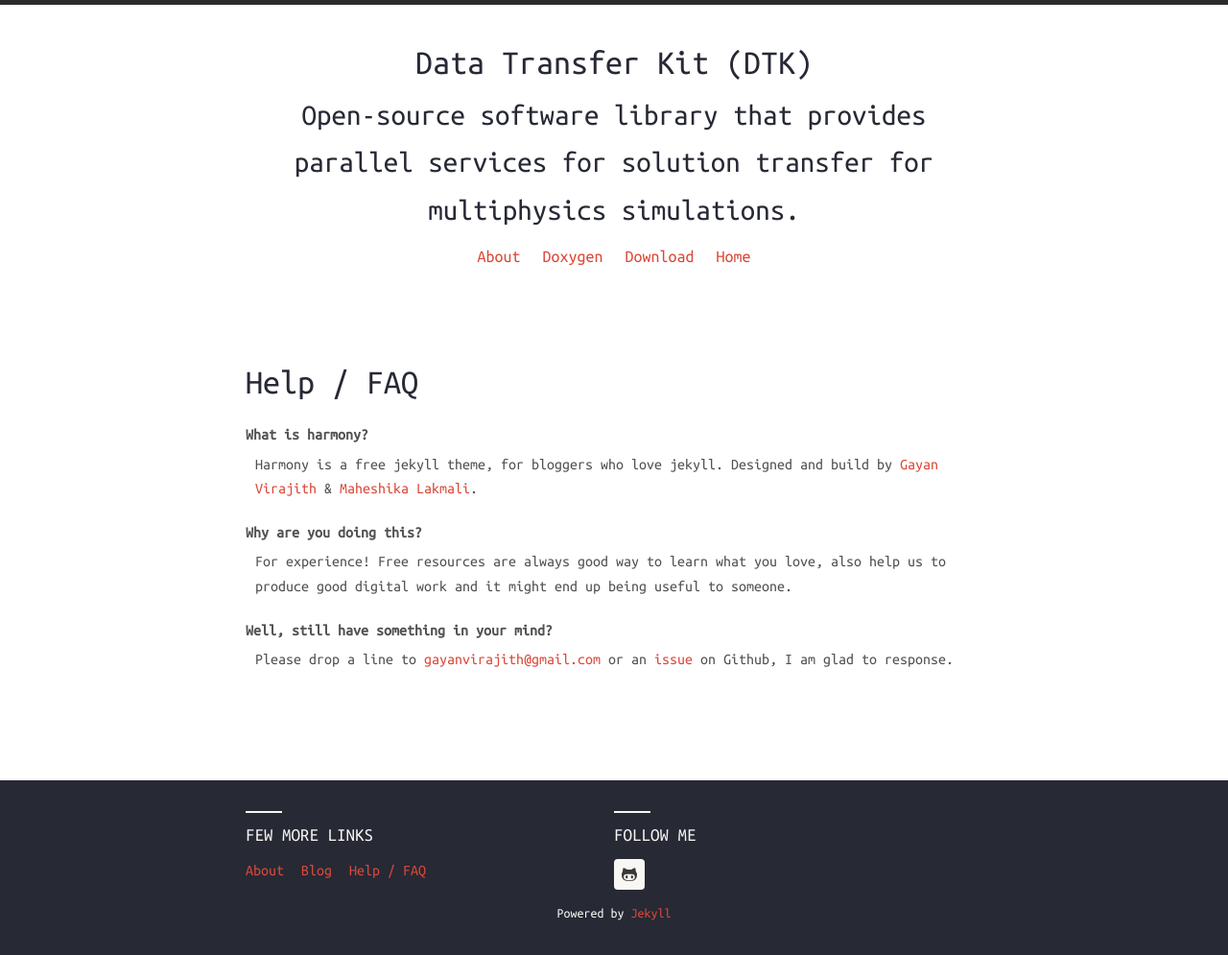
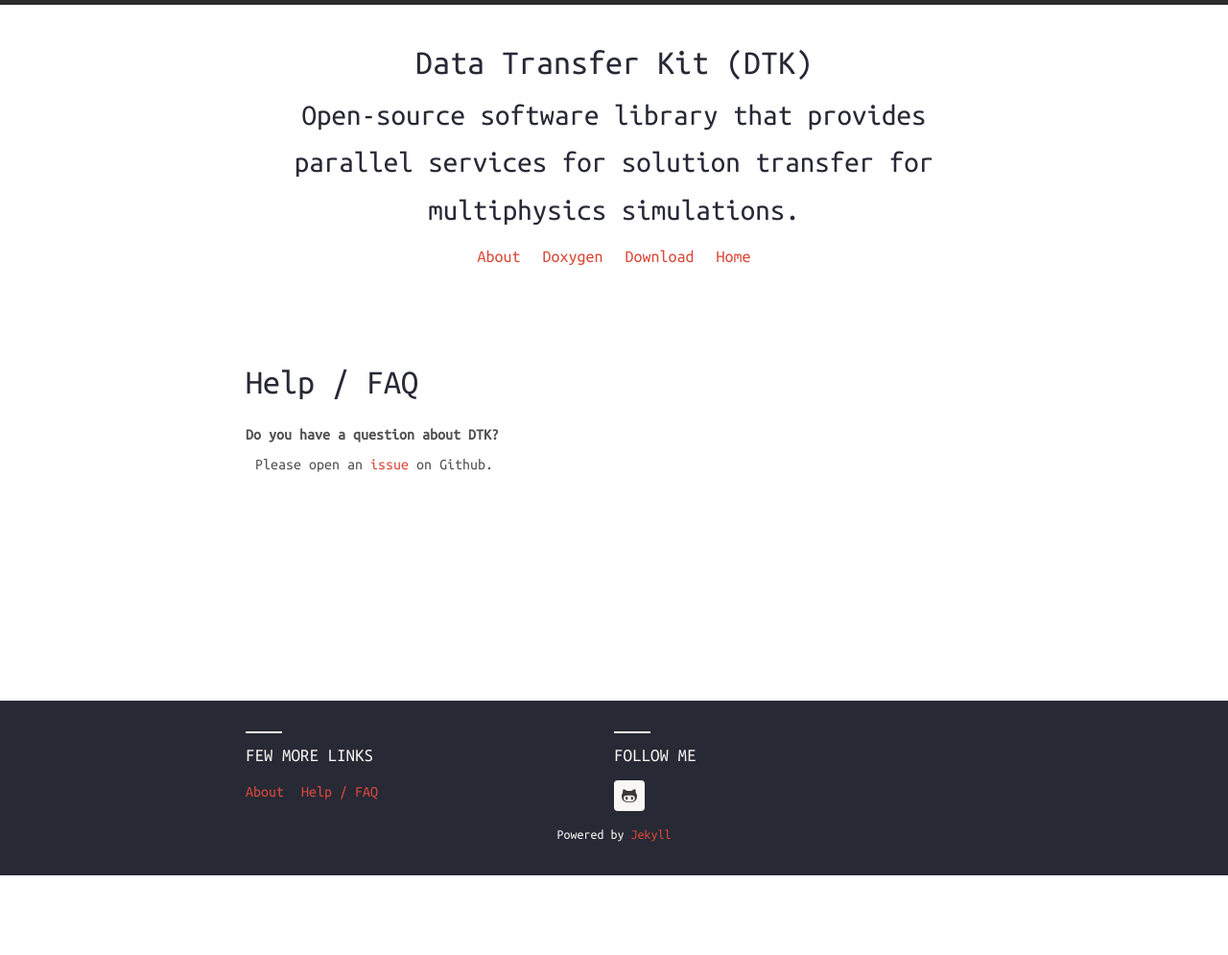
Before and after one commit to Rombur/jekyll, a Jekyll site: the page built from faq.md, in a window 1280 px wide. Shown: the whole page at 96% size. Built offline with Jekyll 4.4.1, drawn with Linux system fonts in a browser that asks for light colours; nearby versions of some CDN libraries; after the commit the page ends 912 px from its top, so only the background shows below that.

Commit message:
Add a faq.

```diff
--- a/_includes/footer-links.html
+++ b/_includes/footer-links.html
@@ -1,6 +1,5 @@
 <h6>Few more links</h6>
 <ul class="menu">
     <li><a href="{{ '/about' | prepend: site.baseurl | prepend: site.url }}">About</a></li>
-    <li><a href="{{ '/blog' | prepend: site.baseurl | prepend: site.url }}">Blog</a></li>
     <li><a href="{{ '/faq' | prepend: site.baseurl | prepend: site.url }}">Help / FAQ</a></li>
 </ul>
--- a/faq.md
+++ b/faq.md
@@ -3,11 +3,5 @@ layout: page
 title: Help / FAQ
 ---
 
-What is harmony?
-: Harmony is a free jekyll theme, for bloggers who love jekyll. Designed and build by [Gayan Virajith](http://gayanvirajith.github.io) & [Maheshika Lakmali](http://maheshikalakmali.github.io).
-
-Why are you doing this?
-: For experience! Free resources are always good way to learn what you love, also help us to produce good digital work and it might end up being useful to someone.
-
-Well, still have something in your mind?
-: Please drop a line to [gayanvirajith@gmail.com](gayanvirajith@gmail.com) or an [issue](https://github.com/gayanvirajith/harmony/issues/new) on Github, I am glad to response.
+Do you have a question about DTK?
+: Please open an [issue](https://github.com/ORNL-CESS/DataTransferKit/issues/new) on Github.
```
